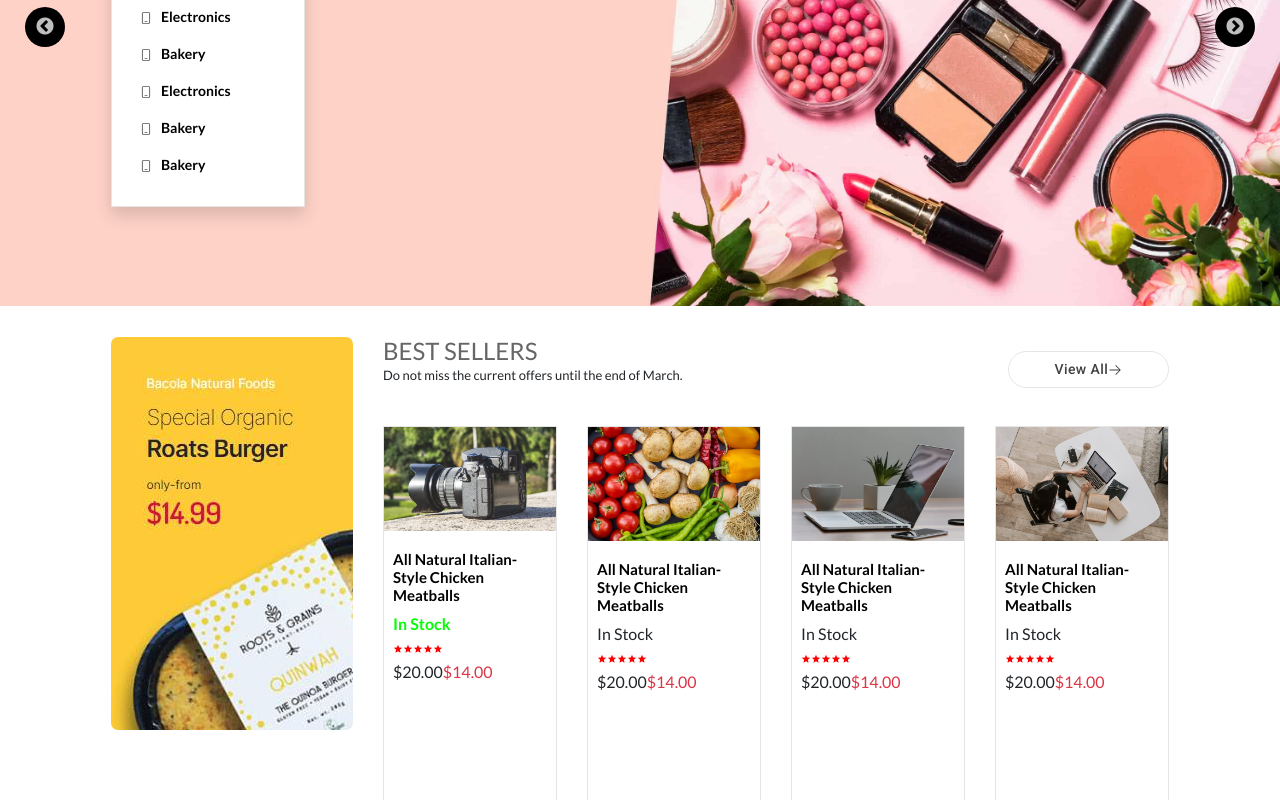
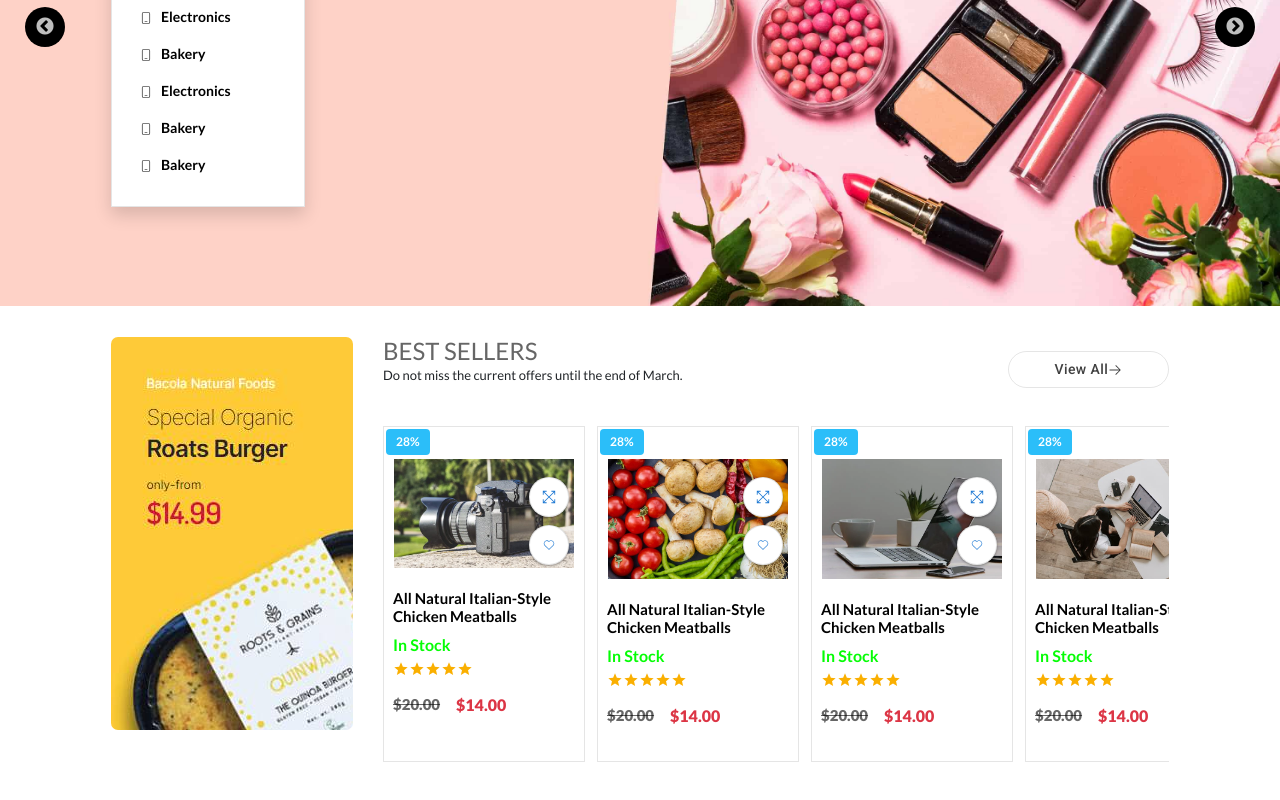
Before and after one commit to subendra123/EcommerceFullstack, a React (Create React App) app: page / in a window 1280 px wide. Shown: the part 380-1180 px from the top of the page. Built offline with nearby package versions, Linux system fonts and the light colour scheme; no server answers.

Commit message:
working in Slider

```diff
--- a/src/App.css
+++ b/src/App.css
@@ -399,11 +399,80 @@ slick-next:before, .slick-prev:before  {
 }
 
 .productItem {
-    width: 100%;
-    height: 25rem;
+    width: 140%;
+    height: 21rem;
     border: 1px solid rgba(0, 0, 0, 0.1);
+    position: relative;
 
 }
+.productItem img {
+    margin-top: 1.9rem;
+    padding: 2px 10px;
+}
+
+.productItem .badge {
+    display: inline-block;
+    padding: 7px 10px;
+    position: absolute;
+    top: 2px;
+    left: 2px;
+    z-index: 100;
+    font-weight: bold !important;
+}
+.badge-primary {
+    background-color: #2bbef9 !important;
+
+}
+
+.productItem .actions {
+    position: absolute;
+    top: 50px;
+    right: 15px;
+    z-index: 100;
+    display: flex;
+    flex-direction: column;
+    gap: 20;
+    transition: all 0.3s ease-in-out;
+
+}
+.productItem .actions button {
+    display: flex;
+    align-items: center;
+    justify-content: center;
+    min-width: 40px !important;
+    height: 70!important;
+    width: 70!important;
+    padding: 12px 0;
+    border: 1px solid rgba(0, 0, 0, 0.1) !important;
+    border-radius: 100% !important;
+    background-color: white !important;
+    box-shadow: 0 1px 3px rgba(0 0 0 /12%), 0 1px 2px rgba(0 0 0 /24%) !important;
+    transition: all 0.0s !important;
+
+}
+
+.productItem .actions .button svg {
+    color: #000 !important;
+    opacity: 0.8;
+    pointer-events: none;
+    font-size: 15px;
+}
+.productItem .actions button:hover {
+    background-color: #233a95 !important;
+}
+.productItem .actions button:hover svg {
+    background-color: #fff !important;
+}
+.productItem .imgWrapper {
+    overflow: hidden !important;
+}
+.productItem .imgWrapper:hover .actions  {
+    opacity: 1;
+    right: 10px;
+
+}
+
+
 .productItem .info {
     padding: 9px;
 }
@@ -423,10 +492,25 @@ slick-next:before, .slick-prev:before  {
   font-weight: bold;
 
 }
-
-.css-1nbsiwm-MuiRating-root {
-    color: red !important;
-    font-size: 10px !important;
-    width: 100px !important;
+.rating_box {
 
 }
+.rating_box .css-1nbsiwm-MuiRating-root {
+   padding: 4px 0px;
+    font-size: 16px !important;
+}
+.price_style {
+    padding-top: 10px;
+}
+.price_style  .oldprice {
+    color: rgba(0, 0, 0, 0.6);
+    font-size: 15px !important;
+    font-weight:800;
+    padding-right: 16px;
+    text-decoration: line-through;
+}
+.price_style .netprice {
+    color: rgb(253, 3, 3);
+    font-size: 16px;
+    font-weight: 900;
+}
--- a/src/pages/Home/index.js
+++ b/src/pages/Home/index.js
@@ -7,7 +7,8 @@ import 'swiper/css';
 import 'swiper/css/navigation';
 import { Navigation } from 'swiper/modules';
 import Rating from '@mui/material/Rating';
-
+import { TfiFullscreen } from "react-icons/tfi";
+import { CiHeart } from "react-icons/ci";
 
 const Home = () => {
 
@@ -39,7 +40,7 @@ const Home = () => {
         <div className="product_row w-100 mt-4">
             <Swiper
         slidesPerView={4}
-        spaceBetween={30}
+        spaceBetween={70}
         pagination={{
           clickable: true,
         }}
@@ -50,6 +51,15 @@ const Home = () => {
           <div className="item productItem">
               <div className="imgWrapper">
                 <img src="images/camera.jpeg" alt="product" className='w-100' />
+
+              <div className="badge badge-primary">28%</div>
+
+                <div className="actions">
+                  <Button><TfiFullscreen /></Button>
+                  <Button className='mt-2'><CiHeart /></Button>
+                </div>
+
+
               </div>
               <div className="info">
                   <h4>All Natural Italian-Style Chicken Meatballs</h4>
@@ -61,7 +71,7 @@ const Home = () => {
                   </div>
 
 
-                  <div className="d-flex">
+                  <div className="d-flex price_style">
                     <span className="oldprice">$20.00</span>
                     <span className="netprice text-danger">$14.00</span>
                   </div>
@@ -74,38 +84,56 @@ const Home = () => {
           <div className="item productItem">
               <div className="imgWrapper">
               <img src="images/veg.jpeg" alt="product" className='w-100' />
+
+              <div className="badge badge-primary">28%</div>
+
+<div className="actions">
+  <Button><TfiFullscreen /></Button>
+  <Button className='mt-2'><CiHeart /></Button>
+</div>
               </div>
               <div className="info">
                   <h4>All Natural Italian-Style Chicken Meatballs</h4>
-                  <span>In Stock</span>
-
+                  <div className="instock">
+                      In Stock
+              </div>
                   <div className="rating_box">
                   <Rating  className="" size='small' name="read-only" value={5} readOnly />
                   </div>
 
-                   <div className="d-flex">
+
+                  <div className="d-flex price_style">
                     <span className="oldprice">$20.00</span>
                     <span className="netprice text-danger">$14.00</span>
                   </div>
                   </div>
-
           </div>
 
         </SwiperSlide>
+
         <SwiperSlide>
           <div className="item productItem">
               <div className="imgWrapper">
               <img src="images/laptop2.webp" alt="product" className='w-100' />
+
+              <div className="badge badge-primary">28%</div>
+
+<div className="actions">
+  <Button><TfiFullscreen /></Button>
+  <Button className='mt-2'><CiHeart /></Button>
+</div>
               </div>
               <div className="info">
                   <h4>All Natural Italian-Style Chicken Meatballs</h4>
-                  <span>In Stock</span>
-
+                  <div className="instock">
+                      In Stock
+              </div>
                   <div className="rating_box">
                   <Rating  className="" size='small' name="read-only" value={5} readOnly />
                   </div>
 
-                   <div className="d-flex">
+
+                  <div className="d-flex price_style">
                     <span className="oldprice">$20.00</span>
                     <span className="netprice text-danger">$14.00</span>
                   </div>
@@ -117,16 +145,25 @@ const Home = () => {
           <div className="item productItem">
               <div className="imgWrapper">
               <img src="images/mac.jpeg" alt="product" className='w-100' />
+
+              <div className="badge badge-primary">28%</div>
+
+<div className="actions">
+  <Button><TfiFullscreen /></Button>
+  <Button className='mt-2'><CiHeart /></Button>
+</div>
               </div>
               <div className="info">
                   <h4>All Natural Italian-Style Chicken Meatballs</h4>
-                  <span>In Stock</span>
-
+                  <div className="instock">
+                      In Stock
+              </div>
                   <div className="rating_box">
                   <Rating  className="" size='small' name="read-only" value={5} readOnly />
                   </div>
 
-                   <div className="d-flex">
+
+                  <div className="d-flex price_style">
                     <span className="oldprice">$20.00</span>
                     <span className="netprice text-danger">$14.00</span>
                   </div>
@@ -137,16 +174,26 @@ const Home = () => {
         <SwiperSlide>
           <div className="item productItem">
               <div className="imgWrapper">
+
             <img src="images/shoes.webp" alt="product" className='w-100' />
+            <div className="badge badge-primary">28%</div>
+
+<div className="actions">
+  <Button><TfiFullscreen /></Button>
+  <Button className='mt-2'><CiHeart /></Button>
+</div>
               </div>
               <div className="info">
                   <h4>All Natural Italian-Style Chicken Meatballs</h4>
-                  <span>In Stock</span>
+                  <div className="instock">
+                      In Stock
+              </div>
                   <div className="rating_box">
                   <Rating  className="" size='small' name="read-only" value={5} readOnly />
                   </div>
 
-                   <div className="d-flex">
+
+                  <div className="d-flex price_style">
                     <span className="oldprice">$20.00</span>
                     <span className="netprice text-danger">$14.00</span>
                   </div>
@@ -158,15 +205,25 @@ const Home = () => {
           <div className="item productItem">
               <div className="imgWrapper">
               <img src="images/laptop3.jpeg" alt="product" className='w-100' />
+              <div className="badge badge-primary">28%</div>
+
+<div className="actions">
+  <Button><TfiFullscreen /></Button>
+  <Button className='mt-2'><CiHeart /></Button>
+</div>
+
               </div>
               <div className="info">
                   <h4>All Natural Italian-Style Chicken Meatballs</h4>
-                  <span>In Stock</span>
+                  <div className="instock">
+                      In Stock
+              </div>
                   <div className="rating_box">
                   <Rating  className="" size='small' name="read-only" value={5} readOnly />
                   </div>
 
-                   <div className="d-flex">
+
+                  <div className="d-flex price_style">
                     <span className="oldprice">$20.00</span>
                     <span className="netprice text-danger">$14.00</span>
                   </div>
@@ -174,25 +231,31 @@ const Home = () => {
           </div>
 
         </SwiperSlide>
-
         <SwiperSlide>
           <div className="item productItem">
               <div className="imgWrapper">
               <img src="images/wojeans.jpeg" alt="product" className='w-100' />
+              <div className="badge badge-primary">28%</div>
+
+<div className="actions">
+  <Button><TfiFullscreen /></Button>
+  <Button className='mt-2'><CiHeart /></Button>
+</div>
               </div>
               <div className="info">
                   <h4>All Natural Italian-Style Chicken Meatballs</h4>
-
-
+                  <div className="instock">
+                      In Stock
+              </div>
                   <div className="rating_box">
                   <Rating  className="" size='small' name="read-only" value={5} readOnly />
                   </div>
-                   <div className="d-flex">
+
+
+                  <div className="d-flex price_style">
                     <span className="oldprice">$20.00</span>
                     <span className="netprice text-danger">$14.00</span>
                   </div>
-
-
                   </div>
           </div>
 
```
Also changed, not shown: src/components/productItems/index.js (added). Lines whose indentation alone changed are shown as unchanged.
